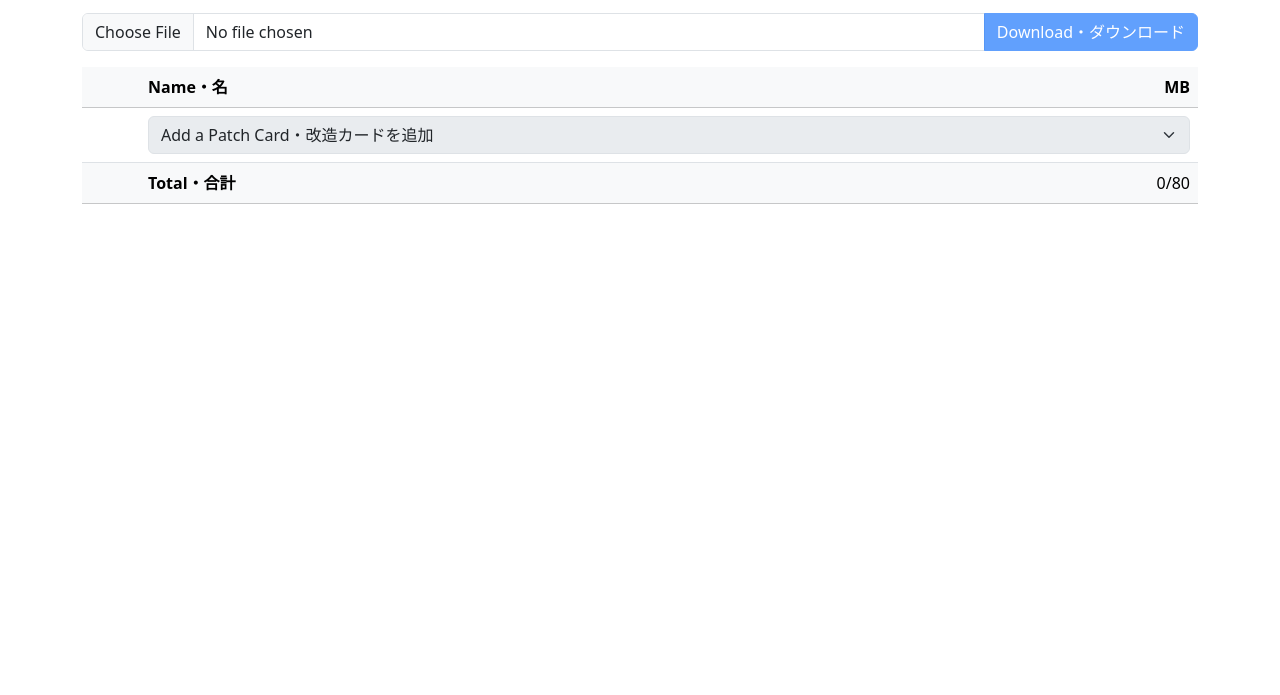
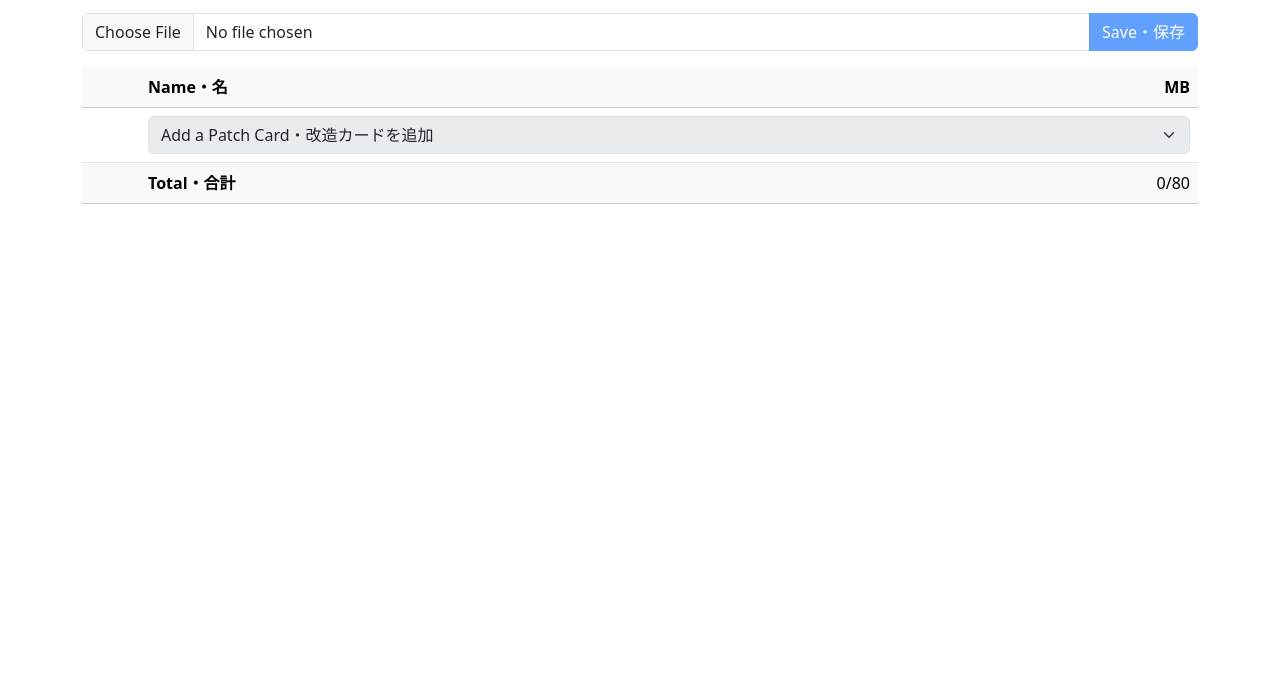
Before and after one commit to murkland/hubpatch, a website built with Vite: page index.html in a window 1280 px wide. Shown: the part 105-800 px from the top of the page. Built offline with nearby package versions, Linux system fonts and the light colour scheme.

Commit message:
fix butotn label

```diff
--- a/index.html
+++ b/index.html
@@ -42,7 +42,7 @@
                     id="download"
                     disabled
                 >
-                    Download・ダウンロード
+                    Save・保存
                 </button>
             </div>
             <table id="patch-cards" class="table mb-3">
```
